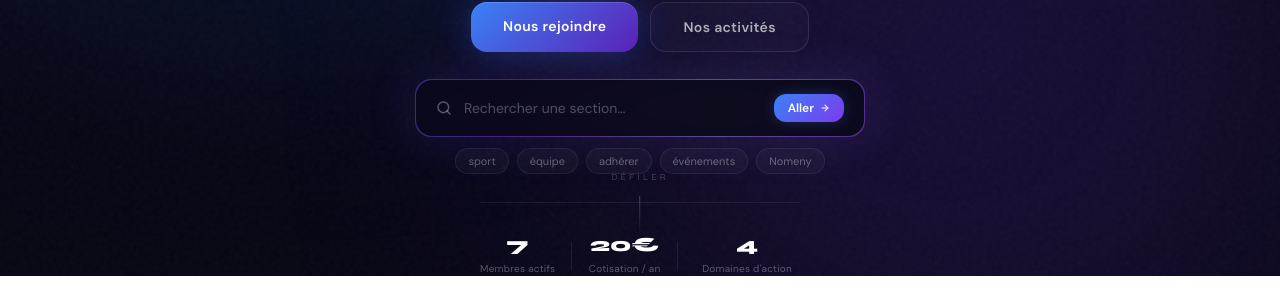
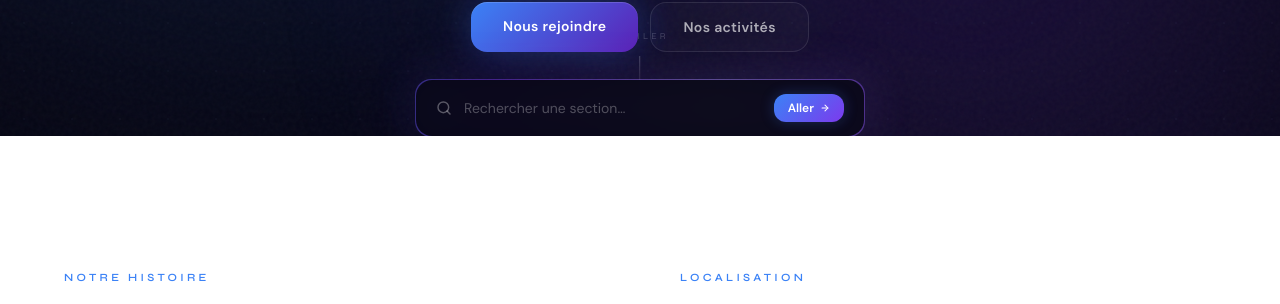
Before and after one commit to Corentincode07/table-des-loups, a Next.js app: page / in a window 1280 px wide. Shown: the part 817-1121 px from the top of the page. Built offline with nearby package versions, Linux system fonts and the light colour scheme.

Commit message:
suppression stats et tags hero

```diff
--- a/components/Hero.tsx
+++ b/components/Hero.tsx
@@ -18,12 +18,6 @@ const itemVariants: Variants = {
     transition: { duration: 0.85, ease: [0.22, 1, 0.36, 1] },
   },
 };
-
-const stats = [
-  { value: "7", label: "Membres actifs" },
-  { value: "20€", label: "Cotisation / an" },
-  { value: "4", label: "Domaines d'action" },
-];
 
 export default function Hero() {
   const ref = useRef<HTMLDivElement>(null);
@@ -215,32 +209,6 @@ export default function Hero() {
             <SearchBar />
           </motion.div>
 
-          {/* Stats strip */}
-          <motion.div
-            variants={itemVariants}
-            className="flex items-center gap-0 pt-8 w-full max-w-xs mx-auto"
-            style={{ borderTop: "1px solid rgba(255,255,255,0.07)" }}
-          >
-            {stats.map((stat, i) => (
-              <div key={stat.label} className="flex items-center flex-1">
-                <div className="flex-1 text-center">
-                  <div className="text-xl font-extrabold text-white font-[family-name:var(--font-syne)] leading-none">
-                    {stat.value}
-                  </div>
-                  <div className="text-[10px] text-white/32 mt-1.5 tracking-wide whitespace-nowrap">
-                    {stat.label}
-                  </div>
-                </div>
-                {i < stats.length - 1 && (
-                  <div
-                    className="w-px h-7 mx-4 flex-shrink-0"
-                    style={{ background: "rgba(255,255,255,0.08)" }}
-                    aria-hidden="true"
-                  />
-                )}
-              </div>
-            ))}
-          </motion.div>
         </motion.div>
       </motion.div>
 
--- a/components/SearchBar.tsx
+++ b/components/SearchBar.tsx
@@ -60,7 +60,6 @@ const SECTIONS = [
   },
 ];
 
-const HINTS = ["sport", "équipe", "adhérer", "événements", "Nomeny"];
 
 function findSection(raw: string) {
   const q = norm(raw);
@@ -165,13 +164,6 @@ export default function SearchBar() {
       setMatch(null);
       setNotFound(false);
     }
-  }
-
-  function handleHint(hint: string) {
-    setQuery(hint);
-    setNotFound(false);
-    resolve(hint);
-    inputRef.current?.focus();
   }
 
   function handleClear() {
@@ -323,30 +315,6 @@ export default function SearchBar() {
         )}
       </AnimatePresence>
 
-      {/* ── Hint chips ── */}
-      <motion.div
-        initial={{ opacity: 0 }}
-        animate={{ opacity: query ? 0 : 1 }}
-        transition={{ duration: 0.3 }}
-        className="flex flex-wrap justify-center gap-2 mt-3 pointer-events-none"
-        style={{ pointerEvents: query ? "none" : "auto" }}
-        aria-hidden={!!query}
-      >
-        {HINTS.map((hint) => (
-          <button
-            key={hint}
-            onClick={() => handleHint(hint)}
-            tabIndex={query ? -1 : 0}
-            className="px-3 py-1 rounded-full text-[11px] text-white/35 hover:text-white/65 transition-all duration-200 cursor-pointer hover:border-white/15"
-            style={{
-              background: "rgba(255,255,255,0.03)",
-              border: "1px solid rgba(255,255,255,0.07)",
-            }}
-          >
-            {hint}
-          </button>
-        ))}
-      </motion.div>
     </div>
   );
 }
```
